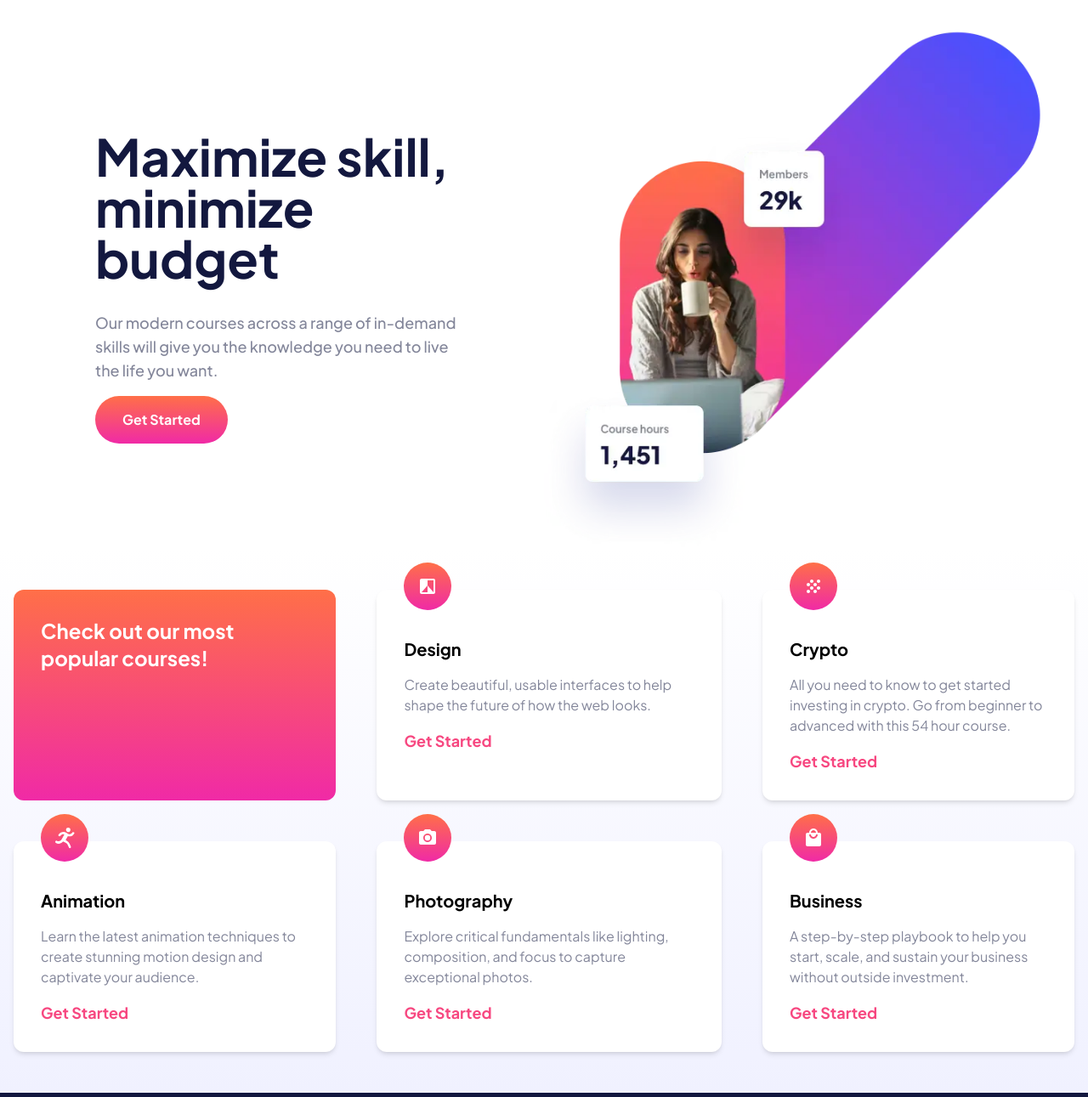
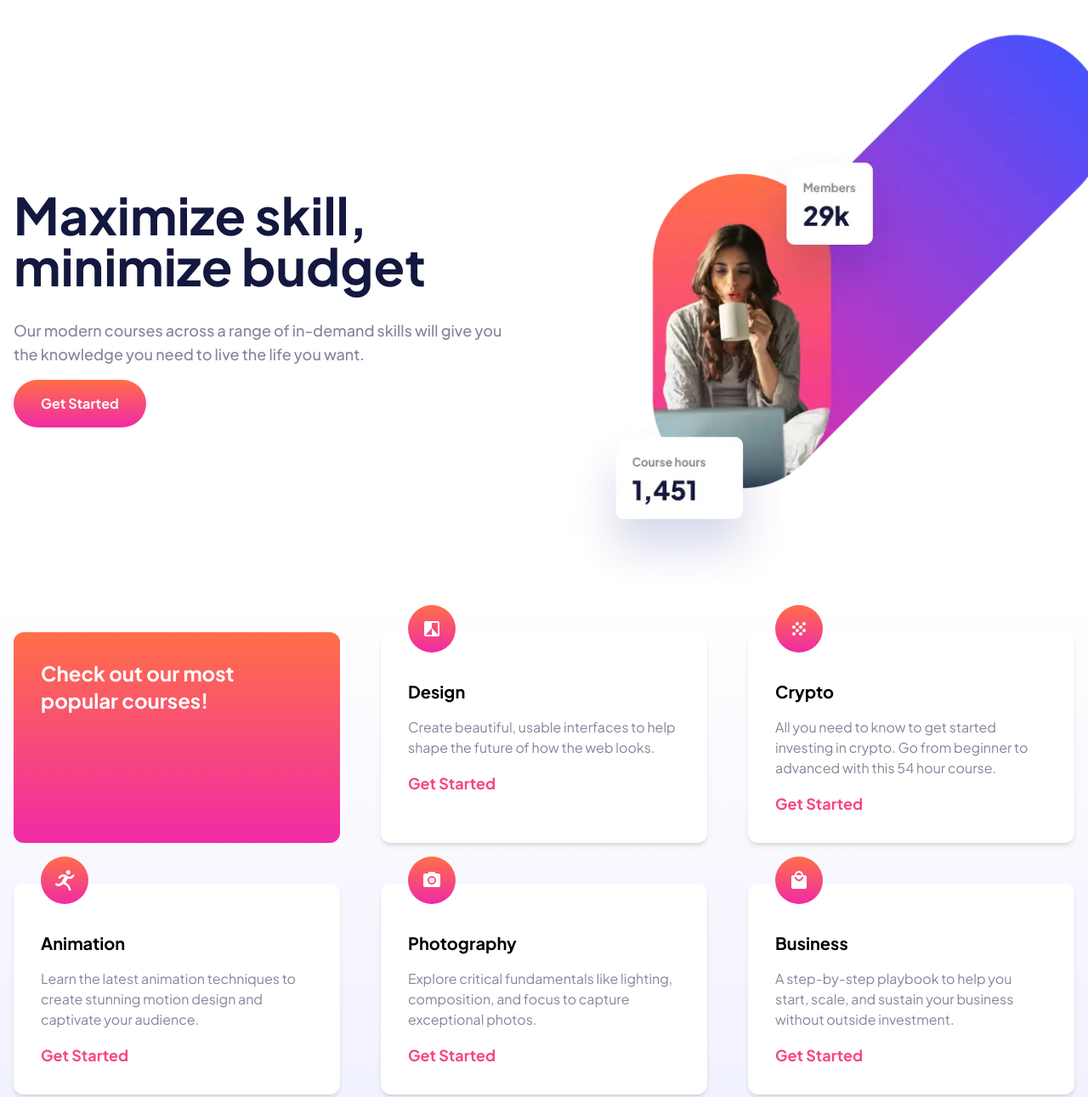
Before and after one commit to BboyAkers/CSS_Sass_Projects, a website: page SkilledELearningLandingPage/index.html in a window 1280 px wide. Shown: the part 75-1366 px from the top of the page at 85% size. Drawn offline with Linux system fonts and the light colour scheme.

Commit message:
finished skilled e-learning landing page

```diff
--- a/SkilledELearningLandingPage/css/styles.css
+++ b/SkilledELearningLandingPage/css/styles.css
@@ -5,6 +5,7 @@
 .display--is-none {
   display: none;
 }
+
 
 /* Footer styles */
 .attribution {
--- a/SkilledELearningLandingPage/index.html
+++ b/SkilledELearningLandingPage/index.html
@@ -21,9 +21,9 @@
       Get Started
     </a>
   </nav>
-  <main>
-    <header class="items-center px-4 md:grid md:grid-cols-2">
-      <div class="md:mx-auto md:px-24 md:max-w-3xl">
+  <main class="relative">
+    <header class="container items-center px-4 mx-auto overflow-hidden md:flex">
+      <div class="md:max-w-xl">
         <h1 class="pt-8 pb-4 text-4xl font-extrabold md:text-6xl text-blue-dark">Maximize skill, minimize budget</h1>
 
         <p class="py-4 font-medium text-grey md:text-lg">
@@ -37,7 +37,7 @@
         </a>
       </div>
       <div>
-        <img class="mx-auto" src="./assets/image-hero-mobile.webp"
+        <img class="mx-auto md:translate-x-20" src="./assets/image-hero-mobile.webp"
           srcset="./assets/image-hero-mobile.webp 640w, ./assets/image-hero-tablet.webp, 1920w, ./assets/image-hero-desktop.webp 2400w"
           alt="Image of a person working on a laptop">
       </div>
@@ -45,10 +45,10 @@
     <div class="px-4 bg-gradient-to-b from-white to-white-dark">
       <section class="mx-auto md:container">
         <div class="grid gap-12 py-12 md:grid-flow-col md:grid-rows-2">
-          <div class="p-8 font-extrabold text-white rounded-xl bg-gradient-to-b from-orange to-pink">
+          <div class="max-w-sm p-8 font-extrabold text-white rounded-xl bg-gradient-to-b from-orange to-pink">
             <h3 class="text-2xl">Check out our most popular courses!</h3>
           </div>
-          <div class="px-8 pb-8 bg-white shadow-md rounded-xl">
+          <div class="max-w-sm px-8 pb-8 bg-white shadow-md rounded-xl">
             <img class="-translate-y-8" src="./assets/icon-animation.svg" alt="Icon of a person running">
             <h3 class="text-xl font-extrabold">Animation</h3>
             <p class="py-4 text-grey">
@@ -57,7 +57,7 @@
             </p>
             <a class="text-lg font-bold text-pink-dark">Get Started</a>
           </div>
-          <div class="px-8 pb-8 bg-white shadow-md rounded-xl">
+          <div class="max-w-sm px-8 pb-8 bg-white shadow-md rounded-xl">
             <img class="-translate-y-8" src="./assets/icon-design.svg" alt="Icon of a basic picture">
             <h3 class="text-xl font-extrabold">Design</h3>
             <p class="py-4 text-grey">
@@ -66,7 +66,7 @@
             </p>
             <a class="text-lg font-bold text-pink-dark">Get Started</a>
           </div>
-          <div class="px-8 pb-8 bg-white shadow-md rounded-xl">
+          <div class="max-w-sm px-8 pb-8 bg-white shadow-md rounded-xl">
             <img class="-translate-y-8" src="./assets/icon-photography.svg" alt="Icon of a camera">
             <h3 class="text-xl font-extrabold">Photography</h3>
             <p class="py-4 text-grey">
@@ -75,7 +75,7 @@
             </p>
             <a class="text-lg font-bold text-pink-dark">Get Started</a>
           </div>
-          <div class="px-8 pb-8 bg-white shadow-md rounded-xl">
+          <div class="max-w-sm px-8 pb-8 bg-white shadow-md rounded-xl">
             <img class="-translate-y-8" src="./assets/icon-crypto.svg" alt="Icon of various dots bunched together">
             <h3 class="text-xl font-extrabold">Crypto</h3>
             <p class="py-4 text-grey">
@@ -84,7 +84,7 @@
             </p>
             <a class="text-lg font-bold text-pink-dark">Get Started</a>
           </div>
-          <div class="px-8 pb-8 bg-white shadow-md rounded-xl">
+          <div class="max-w-sm px-8 pb-8 bg-white shadow-md rounded-xl">
             <img class="-translate-y-8" src="./assets/icon-business.svg" alt="Icon of a briefcase">
             <h3 class="text-xl font-extrabold">Business</h3>
             <p class="py-4 text-grey">
```
Also changed, not shown: SkilledELearningLandingPage/dist/output.css.
